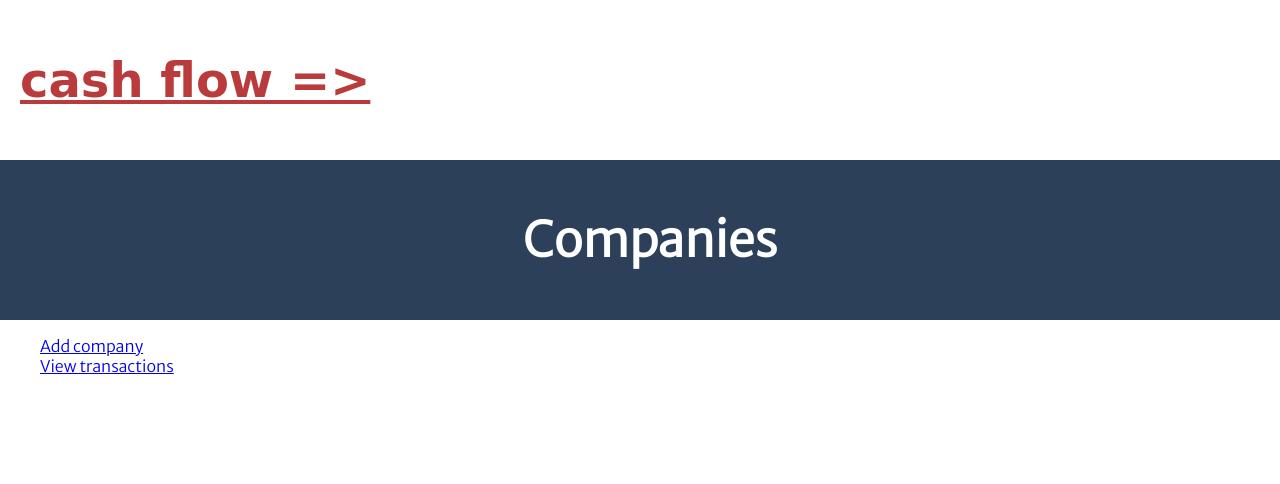
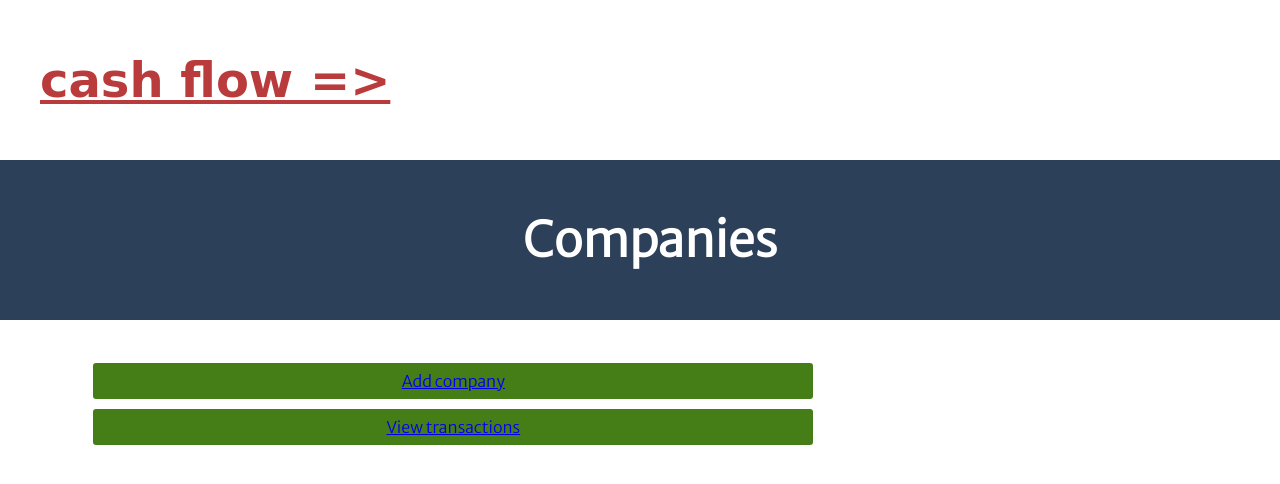
Before and after one commit to AvianLearning/python-flask-spending-tracker, a Flask app: page /companies in a window 1280 px wide. Shown: the top 484 px of the page. Run offline with Flask 2, Linux system fonts and the light colour scheme; data that the repository does not hold is empty; some libraries are stand-ins or nearby versions; some web fonts are replaced.

Commit message:
Styling green buttons

```diff
--- a/static/css/main.css
+++ b/static/css/main.css
@@ -6,6 +6,7 @@ body > header > h1 {
     font-family: 'Zilla Slab Highlight', cursive;
     font-size: 3em;
     padding: 20px;
+    margin-left: 20px;
 }
 
 body > header > h1 > a {
@@ -51,10 +52,11 @@ ul {
     padding: 10px;
     margin: 20px;
     background-color: #e5e5e5;
+    border-radius: 0.5em;
 }
 
 .transaction-list > ul {
-    text-align: left;
+    text-align: center;
     margin: 0;
     padding: 0;
     /* display: grid;
@@ -68,3 +70,16 @@ ul {
     padding: 5px;
     /* flex-basis: auto; */
 }
+
+aside > nav > ul {
+    margin: 5%;
+}
+aside > nav > ul> li {
+    color: white;
+    padding: 8px;
+    border: none;
+    background-color: #457d17;
+    border-radius: 3px;
+    margin: 10px;
+    text-align: center;
+}
--- a/templates/index.html
+++ b/templates/index.html
@@ -23,9 +23,9 @@
 <aside>
     <nav>
         <ul>
-            <li><a href="/add-transaction">Add transaction</a></li>
-            <li><a href="/companies">Update companies</a></li>
-            <li><a href="/categories">Update categories</a></li>
+            <li><h3><a href="/add-transaction">Add transaction</a></h3></li>
+            <li><h3><a href="/companies">Update companies</a></h3></li>
+            <li><h3><a href="/categories">Update categories</a></h3></li>
         </ul>
     </nav>
 </aside>
```
